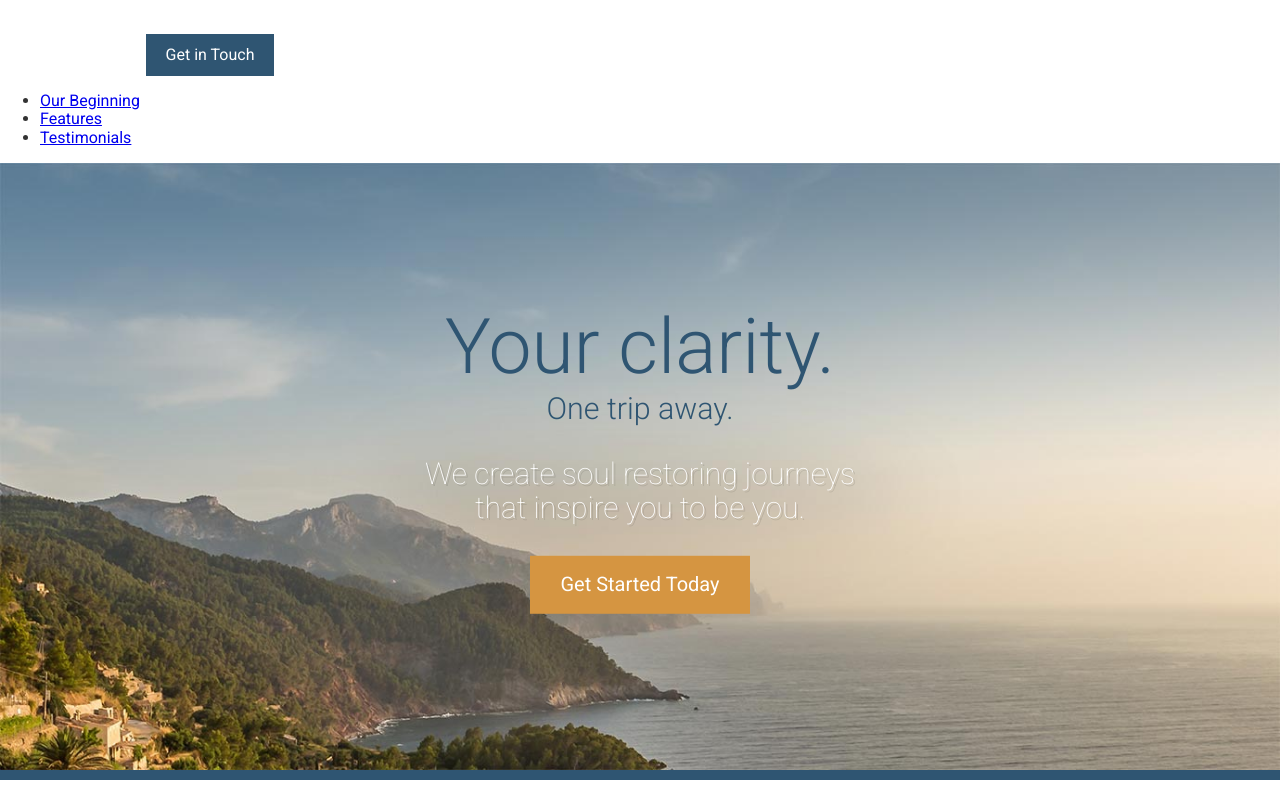
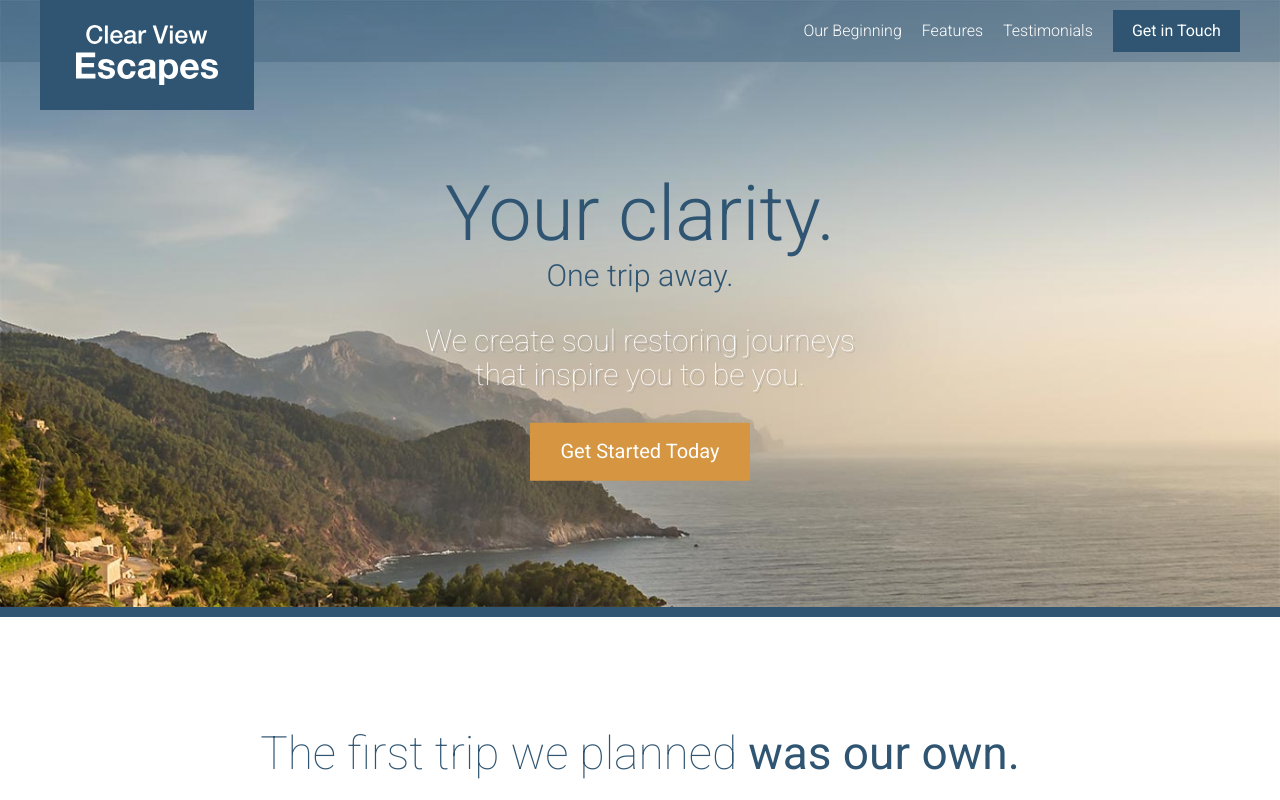
Before and after one commit to reanzi/we-travel, a website: page app/index.html in a window 1280 px wide. Shown: the top 800 px of the page. Drawn offline with Linux system fonts and the light colour scheme.

Commit message:
Header Section Completed

```diff
--- a/app/assets/styles/modules/_large-hero.css
+++ b/app/assets/styles/modules/_large-hero.css
@@ -7,12 +7,17 @@
     }
 
     &__text-content {
+    padding-top: 88px;
     position: absolute;
     top: 50%;
     transform: translateY(-50%);
     left: 0;
     width: 100%;
-    text-align: center
+    text-align: center;
+
+    @mixin atMedium {
+        padding-top: 60px;
+    }
     }
     &__title {
         font-weight: 300;
--- /dev/null
+++ b/app/assets/styles/modules/_primary-nav.css
@@ -0,0 +1,25 @@
+.primary-nav {
+
+    &--pull-right {
+        float: right;
+    }
+
+    ul {
+        margin: 0;
+        padding: 0;
+
+        @mixin clearfix;
+    }
+    li {
+        list-style: none;
+        float:left;
+        padding-right: 20px;
+    }
+     a {
+         color: $white;
+         text-decoration: none;
+         font-weight: 300;
+         display: block;
+         padding: 12px 0;
+     }
+}
--- /dev/null
+++ b/app/assets/styles/modules/_site-header.css
@@ -0,0 +1,50 @@
+.site-header {
+    padding: 10px 0;
+    position: absolute;
+    width: 100%;
+    z-index: 2;
+
+    @mixin atMedium {
+        background-color: rgba($mainBlue, .3);
+    }
+
+    &__btn-container {
+        float: right;
+    }
+    &__logo {
+        top: 0;
+        left: 50%;
+        transform: translateX(-50%) scale(.7);
+        transform-origin: 50% 0;
+        position: absolute;
+        background-color: $mainBlue;
+        padding: 25px 36px;
+
+        @mixin atMedium {
+            left: auto;
+            transform: translateX(0);
+        }
+    }
+    &__logo__graphic {
+        text-indent: -9999px;
+    }
+    &__menu-icon {
+        width: 20px;
+        height: 20px;
+        background-color: $white;
+        position: absolute;
+        top: 10px;
+        right: 10px;
+
+        @mixin atMedium {
+            display: none;
+        }
+    }
+    &__menu-content {
+        display: none;
+
+        @mixin atMedium {
+            display: block;
+        }
+    }
+}
--- a/app/assets/styles/styles.css
+++ b/app/assets/styles/styles.css
@@ -19,3 +19,5 @@
 @import "modules/_testimonial";
 @import "modules/_sprite";
 @import "modules/_site-footer";
+@import "modules/_site-header";
+@import "modules/_primary-nav";
--- a/app/index.html
+++ b/app/index.html
@@ -11,10 +11,18 @@
 </head>
 
 <body>
-    <header>
-        <img src="assets/images/icons/clear-view-escapes.svg">
+    <header class="site-header">
+        <div class="wrapper">
+            <div class="site-header__logo">
+                <div class="site-header__logo__graphic icon icon--clear-view-escapes">Clear View Escapes</div>
+            </div>
+
+            <div class="site-header__menu-icon"></div>
+            <div class="site-header__menu-content">
+                <div class="site-header__btn-container">
                     <a href="#" class="btn">Get in Touch</a>
-        <nav>
+                </div>
+                <nav class="primary-nav primary-nav--pull-right">
                     <ul>
                         <li>
                             <a href="#our-beginning">Our Beginning</a>
@@ -27,6 +35,8 @@
                         </li>
                     </ul>
                 </nav>
+            </div>
+        </div>
     </header>
 
     <div class="large-hero">
--- a/app/temp/styles/styles.css
+++ b/app/temp/styles/styles.css
@@ -290,13 +290,19 @@ img {
         display: block;
     }
 .large-hero__text-content {
+    padding-top: 88px;
     position: absolute;
     top: 50%;
     -webkit-transform: translateY(-50%);
             transform: translateY(-50%);
     left: 0;
     width: 100%;
-    text-align: center
+    text-align: center;
+    }
+@media (min-width: 800px) {
+.large-hero__text-content {
+        padding-top: 60px
+    }
     }
 .large-hero__title {
         font-weight: 300;
@@ -774,3 +780,83 @@ img {
          padding: 1rem 0
     }
     }
+.site-header {
+    padding: 10px 0;
+    position: absolute;
+    width: 100%;
+    z-index: 2;
+}
+@media (min-width: 800px) {
+.site-header {
+        background-color: rgba(47,85,114, .3)
+}
+    }
+.site-header__btn-container {
+        float: right;
+    }
+.site-header__logo {
+        top: 0;
+        left: 50%;
+        -webkit-transform: translateX(-50%) scale(.7);
+                transform: translateX(-50%) scale(.7);
+        -webkit-transform-origin: 50% 0;
+                transform-origin: 50% 0;
+        position: absolute;
+        background-color: #2f5572;
+        padding: 25px 36px;
+    }
+@media (min-width: 800px) {
+.site-header__logo {
+            left: auto;
+            -webkit-transform: translateX(0);
+                    transform: translateX(0)
+    }
+    }
+.site-header__logo__graphic {
+        text-indent: -9999px;
+    }
+.site-header__menu-icon {
+        width: 20px;
+        height: 20px;
+        background-color: #ffffff;
+        position: absolute;
+        top: 10px;
+        right: 10px;
+    }
+@media (min-width: 800px) {
+.site-header__menu-icon {
+            display: none
+    }
+    }
+.site-header__menu-content {
+        display: none;
+    }
+@media (min-width: 800px) {
+.site-header__menu-content {
+            display: block
+    }
+    }
+.primary-nav--pull-right {
+        float: right;
+    }
+.primary-nav ul {
+        margin: 0;
+        padding: 0;
+    }
+.primary-nav ul::after {
+        content: "";
+        clear: both;
+        display: table;
+    }
+.primary-nav li {
+        list-style: none;
+        float:left;
+        padding-right: 20px;
+    }
+.primary-nav a {
+         color: #ffffff;
+         text-decoration: none;
+         font-weight: 300;
+         display: block;
+         padding: 12px 0;
+     }
--- a/gulp/tasks/style.js
+++ b/gulp/tasks/style.js
@@ -4,7 +4,8 @@ var gulp = require('gulp'),
     cssvars = require('postcss-simple-vars'),
     mixins = require('postcss-mixins'),
     nested = require('postcss-nested'),
-    autoprefixer = require('autoprefixer');
+    autoprefixer = require('autoprefixer'),
+    hexrgba = require('postcss-hexrgba');
 
 
 
@@ -15,6 +16,7 @@ gulp.task('styles', function () {
             cssImport,
             cssvars,
             mixins,
+            hexrgba,
             nested,
             autoprefixer,
         ]))
--- a/package.json
+++ b/package.json
@@ -34,6 +34,7 @@
     "gulp-svg-sprite": "^1.3.1",
     "gulp-watch": "^5.0.0",
     "postcss-custom-media": "^6.0.0",
+    "postcss-hexrgba": "^1.0.1",
     "postcss-import": "^11.1.0",
     "postcss-media-fn": "^3.0.0",
     "postcss-mixins": "^6.2.0",
```
Also changed, not shown: 1 other file. Lines whose indentation alone changed are shown as unchanged.
